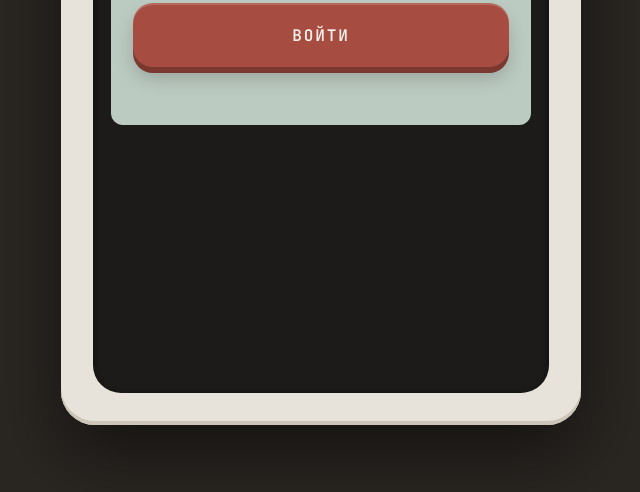
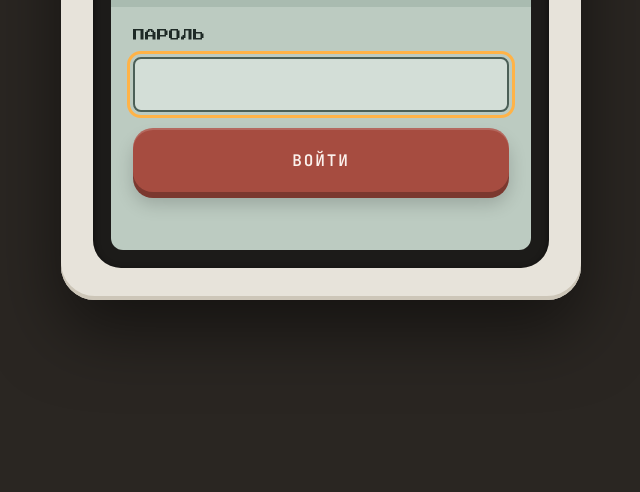
Before and after one commit to AlexCFM/EPGURU, a plain HTML site: page web/login.html in a window 1280 px wide. Shown: the part 308-800 px from the top of the page, without its empty margins (319-959 px from the left). Drawn offline with Linux system fonts and the light colour scheme; a web font is replaced by a local one.

Commit message:
Вход: убрать пустой хвост под формой
Co-Authored-By: Claude Opus 5.5 <noreply@anthropic.com>
Claude-Session: https://claude.ai/code/session_015pABcSsvRCgtaLG8nLJ4BJ

```diff
--- a/web/assets/style.css
+++ b/web/assets/style.css
@@ -87,6 +87,7 @@ button{font:inherit}
 
 /* вход */
 .login{max-width:520px}
+.login .bezel{flex:none}
 .login form{display:flex;flex-direction:column;gap:16px;padding:22px}
 .login label{font-family:var(--pix);font-size:12px}
 .login input{font:600 18px var(--mono);padding:14px;border-radius:8px;border:2px solid var(--lcd-line);background:#D3DED7;color:var(--lcd-ink)}
```
